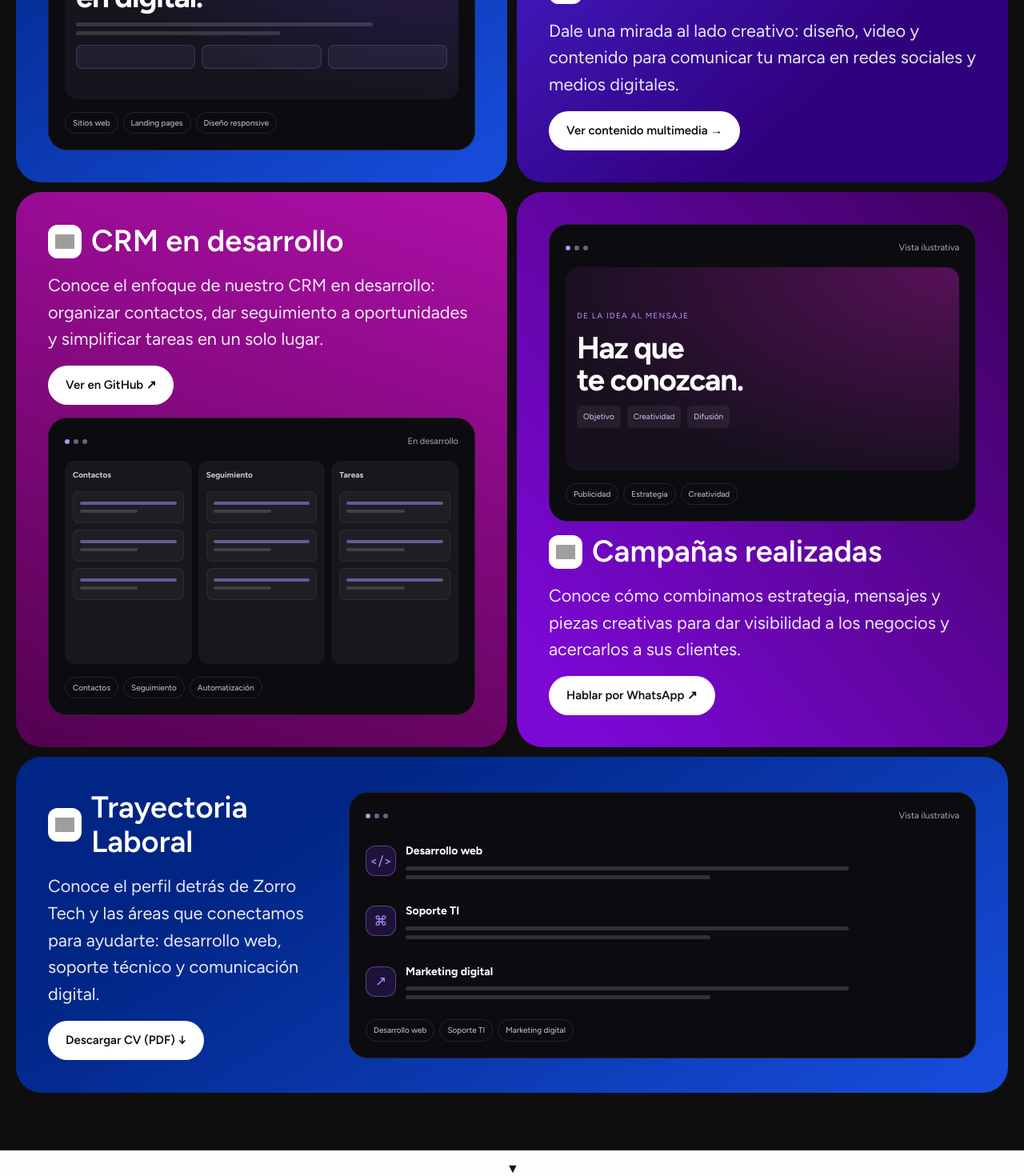
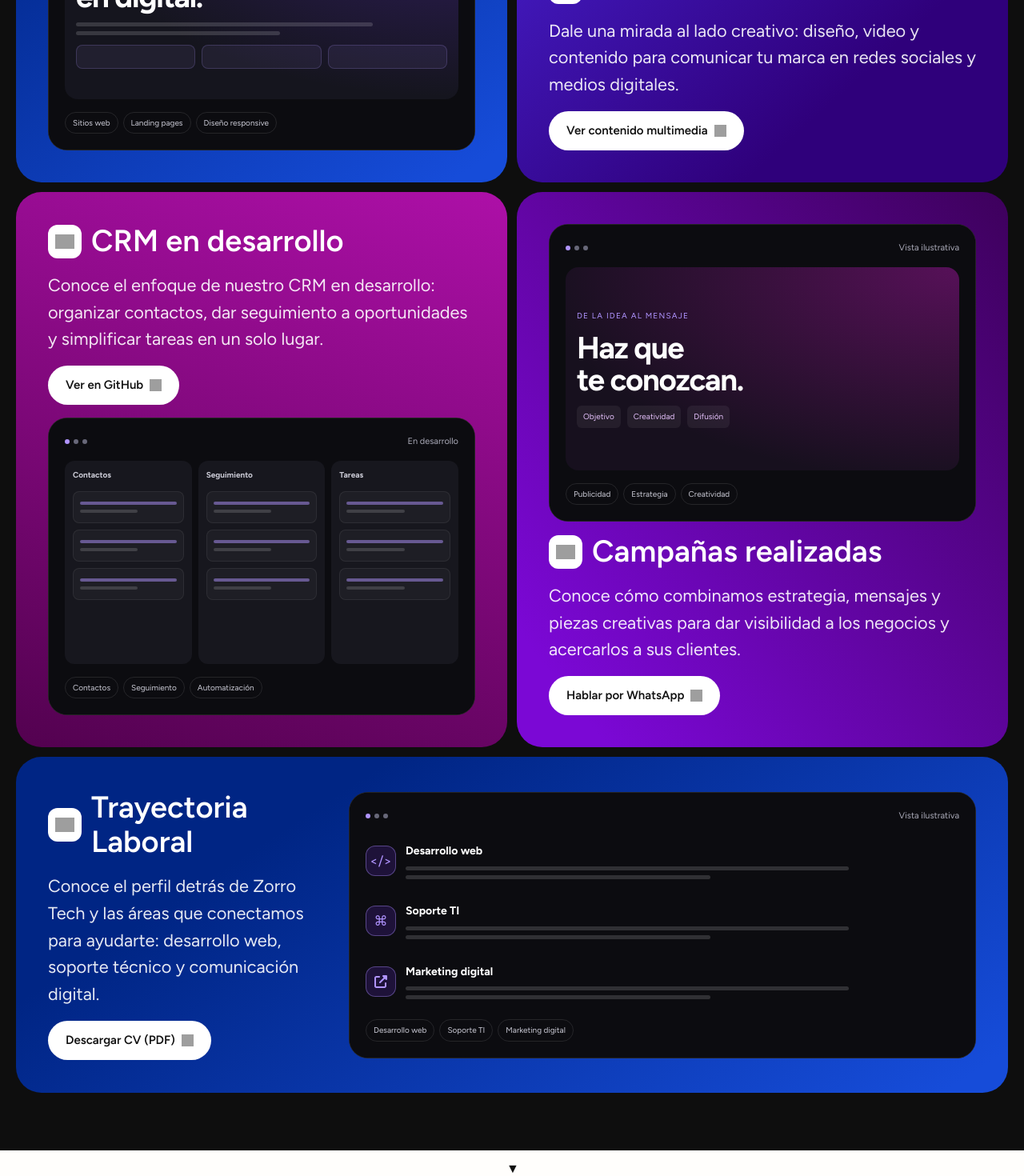
Before and after one commit to demiansoberanes7-stack/WEB-ZORRO-TECH, a React (Vite) app: page / in a window 1280 px wide. Shown: the part 3680-5150 px from the top of the page at 80% size. Built offline with nearby package versions, Linux system fonts and the light colour scheme; no server answers; grey boxes are pictures that could not be loaded.

Commit message:
Reemplazar flechas de texto por iconos de Font Awesome (favicon.com)

```diff
--- a/src/components/BentoSection.css
+++ b/src/components/BentoSection.css
@@ -1,5 +1,6 @@
 .zt-visually-hidden { position: absolute; width: 1px; height: 1px; padding: 0; margin: -1px; overflow: hidden; clip: rect(0 0 0 0); white-space: nowrap; border: 0; }
 .zt-bento__cta { display: inline-flex; align-items: center; gap: 8px; width: fit-content; padding: 13px 22px; border-radius: 999px; background: #fff; color: #111; font-size: 15px; font-weight: 600; text-decoration: none; transition: transform .2s, box-shadow .2s, background .2s; }
+.zt-bento__cta img { width: 1em; height: 1em; }
 .zt-bento__cta:hover { transform: translateY(-2px); background: #dcfce7; box-shadow: 0 12px 26px #00000040; }
 .zt-bento { display: grid; grid-template-columns: repeat(2, minmax(0, 1fr)); gap: 12px; }
 .zt-bento__card { display: flex; flex-direction: column; gap: 16px; padding: 40px; border-radius: 32px; min-height: 620px; overflow: hidden; min-width: 0; }
--- a/src/components/BentoSection.jsx
+++ b/src/components/BentoSection.jsx
@@ -2,6 +2,8 @@ import { Link } from 'react-router-dom';
 import Reveal from './Reveal';
 import './DarkSection.css';
 import './BentoSection.css';
+
+const ICON_CDN = 'https://cdn.jsdelivr.net/npm/@fortawesome/fontawesome-free@6.5.2/svgs/solid/';
 
 const CAMPANAS_MSG = encodeURIComponent('Comprendo que la información financiera de otras empresas es sensible, así que seguiremos la conversación por aquí con los permisos aceptados de los clientes');
 
@@ -41,9 +43,9 @@ const cards = [
 function CardAction({ action }) {
   if (!action) return null;
   const className = 'zt-bento__cta';
-  if (action.to) return <Link className={className} to={action.to}>{action.label} →</Link>;
+  if (action.to) return <Link className={className} to={action.to}>{action.label}<img src={`${ICON_CDN}arrow-right.svg`} alt="" aria-hidden="true" /></Link>;
   const external = action.href.startsWith('http');
-  return <a className={className} href={action.href} target={external ? '_blank' : undefined} rel={external ? 'noreferrer' : undefined}>{action.label}{external && action.href.startsWith('http') ? ' ↗' : ' ↓'}</a>;
+  return <a className={className} href={action.href} target={external ? '_blank' : undefined} rel={external ? 'noreferrer' : undefined}>{action.label}{external ? <img src={`${ICON_CDN}arrow-up-right-from-square.svg`} alt="" aria-hidden="true" /> : <img src={`${ICON_CDN}arrow-down.svg`} alt="" aria-hidden="true" />}</a>;
 }
 
 function Mockup({ card }) {
@@ -66,7 +68,7 @@ function Mockup({ card }) {
       <div className="zt-preview-stages"><span>Objetivo</span><span>Creatividad</span><span>Difusión</span></div>
     </div>}
     {card.preview === 'career' && <div className="zt-preview-career">
-      {card.tags.map((tag, index) => <div key={tag}><span>{['</>', '⌘', '↗'][index]}</span><div><b>{tag}</b><div className="zt-preview-lines"><i /><i /></div></div></div>)}
+      {card.tags.map((tag, index) => <div key={tag}><span>{index === 2 ? <svg viewBox="0 0 512 512" width="16" height="16" fill="currentColor" aria-hidden="true"><path d="M352 0c-12.9 0-24.6 7.8-29.6 19.8s-2.2 25.7 6.9 34.9L370.7 96 201.4 265.4c-12.5 12.5-12.5 32.8 0 45.3s32.8 12.5 45.3 0L416 141.3l41.4 41.4c9.2 9.2 22.9 11.9 34.9 6.9s19.8-16.6 19.8-29.6V32c0-17.7-14.3-32-32-32H352zM80 32C35.8 32 0 67.8 0 112V432c0 44.2 35.8 80 80 80H400c44.2 0 80-35.8 80-80V320c0-17.7-14.3-32-32-32s-32 14.3-32 32V432c0 8.8-7.2 16-16 16H80c-8.8 0-16-7.2-16-16V112c0-8.8 7.2-16 16-16H192c17.7 0 32-14.3 32-32s-14.3-32-32-32H80z"/></svg> : ['</>', '⌘'][index]}</span><div><b>{tag}</b><div className="zt-preview-lines"><i /><i /></div></div></div>)}
     </div>}
     <div className="zt-preview-tags">{card.tags.map(tag => <span key={tag}>{tag}</span>)}</div>
   </div>;
--- a/src/pages/Blog.jsx
+++ b/src/pages/Blog.jsx
@@ -8,7 +8,7 @@ export default function Blog() {
     <div className="lm-page">
       <header className="lm-topbar">
         <Link to="/" className="lm-topbar__brand" aria-label="Zorro Tech, inicio">Zorro<span>Tech</span></Link>
-        <Link to="/" className="lm-topbar__back">← Volver al inicio</Link>
+        <Link to="/" className="lm-topbar__back"><img src="https://cdn.jsdelivr.net/npm/@fortawesome/fontawesome-free@6.5.2/svgs/solid/arrow-left.svg" alt="" aria-hidden="true" /> Volver al inicio</Link>
       </header>
 
       <section className="lm-hero">
--- a/src/pages/ContenidoMultimedia.css
+++ b/src/pages/ContenidoMultimedia.css
@@ -54,6 +54,7 @@
 }
 
 .lm-topbar__back:hover { background: #000; color: #fff; }
+.lm-topbar__back img { width: 0.95em; height: 0.95em; }
 
 .lm-container {
   position: relative;
--- a/src/pages/ContenidoMultimedia.jsx
+++ b/src/pages/ContenidoMultimedia.jsx
@@ -9,7 +9,7 @@ export default function ContenidoMultimedia() {
     <div className="lm-page">
       <header className="lm-topbar">
         <Link to="/" className="lm-topbar__brand" aria-label="Zorro Tech, inicio">Zorro<span>Tech</span></Link>
-        <Link to="/" className="lm-topbar__back">← Volver al inicio</Link>
+        <Link to="/" className="lm-topbar__back"><img src="https://cdn.jsdelivr.net/npm/@fortawesome/fontawesome-free@6.5.2/svgs/solid/arrow-left.svg" alt="" aria-hidden="true" /> Volver al inicio</Link>
       </header>
 
       <section className="lm-hero">
--- a/src/pages/PortafolioWeb.css
+++ b/src/pages/PortafolioWeb.css
@@ -162,6 +162,8 @@
   transform: translateY(-3px);
   box-shadow: 0 10px 20px rgba(0, 0, 0, 0.1);
 }
+.pw-card__cta img { width: 1em; height: 1em; filter: invert(1); }
+.pw-card__cta:hover img { filter: none; }
 
 .pw-cta {
   background: #000;
--- a/src/pages/PortafolioWeb.jsx
+++ b/src/pages/PortafolioWeb.jsx
@@ -60,7 +60,7 @@ export default function PortafolioWeb() {
     <div className="pw-page">
       <header className="lm-topbar">
         <Link to="/" className="lm-topbar__brand" aria-label="Zorro Tech, inicio">Zorro<span>Tech</span></Link>
-        <Link to="/" className="lm-topbar__back">← Volver al inicio</Link>
+        <Link to="/" className="lm-topbar__back"><img src="https://cdn.jsdelivr.net/npm/@fortawesome/fontawesome-free@6.5.2/svgs/solid/arrow-left.svg" alt="" aria-hidden="true" /> Volver al inicio</Link>
       </header>
 
       <section className="pw-hero">
@@ -93,7 +93,7 @@ export default function PortafolioWeb() {
                   <div className="pw-card__tags">
                     {site.tags.map(tag => <span key={tag}>{tag}</span>)}
                   </div>
-                  <a className="pw-card__cta" href={site.url} target="_blank" rel="noreferrer">Visitar sitio ↗</a>
+                  <a className="pw-card__cta" href={site.url} target="_blank" rel="noreferrer">Visitar sitio <img src="https://cdn.jsdelivr.net/npm/@fortawesome/fontawesome-free@6.5.2/svgs/solid/arrow-up-right-from-square.svg" alt="" aria-hidden="true" /></a>
                 </div>
               </article>
             ))}
```
